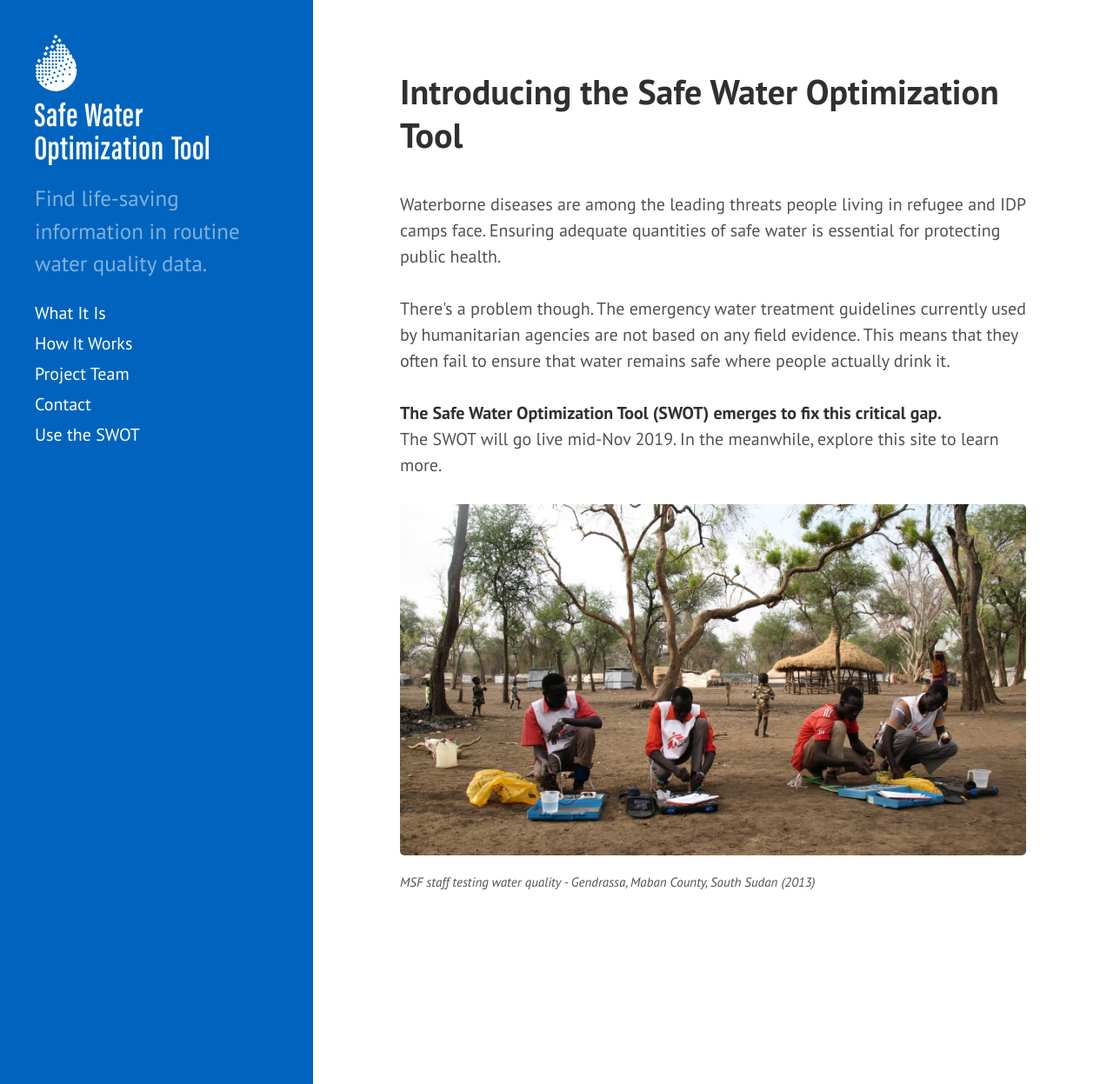
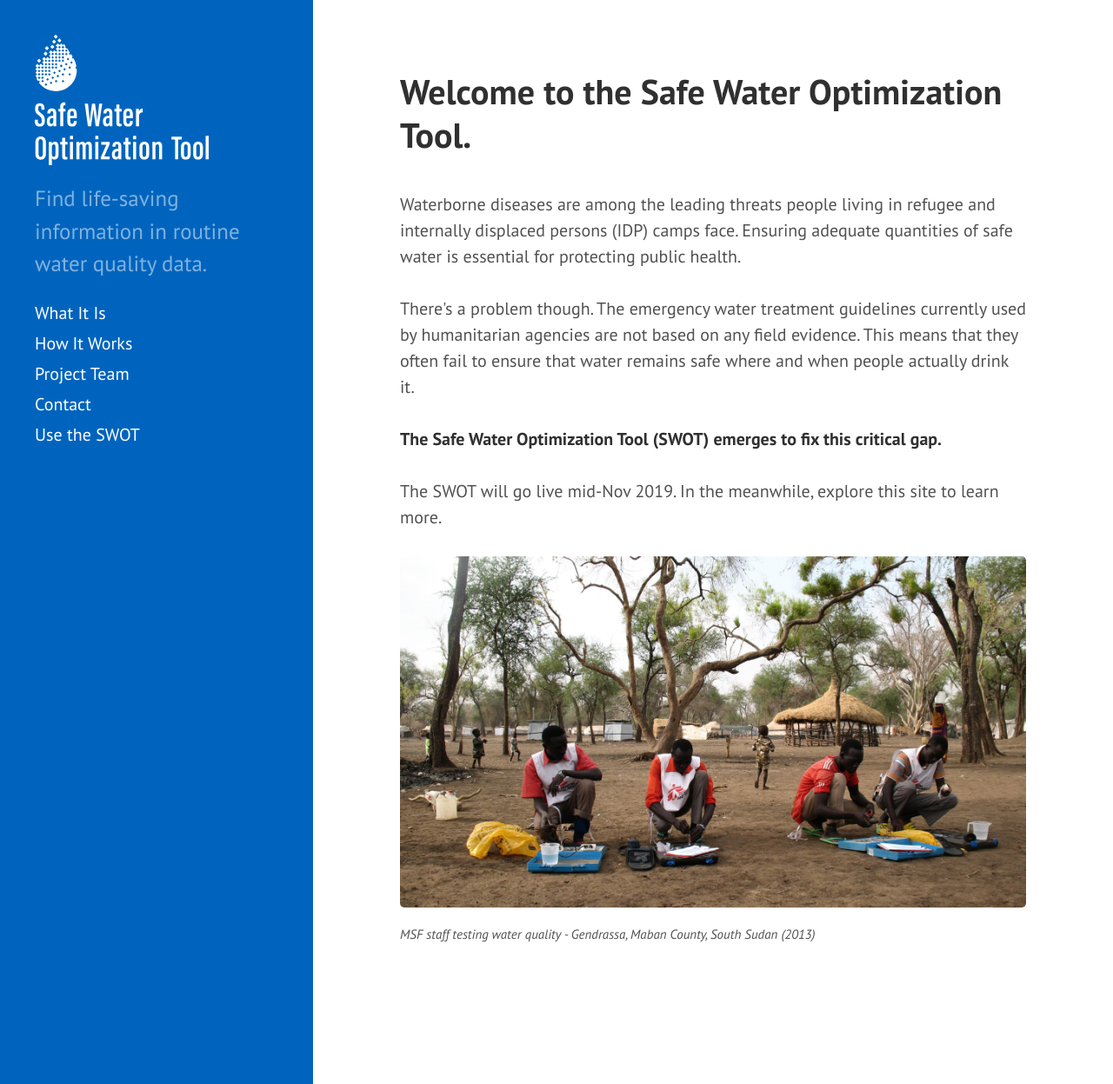
Before and after one commit to safeh2o/swot-infopage, a Jekyll site: the page built from index.html, in a window 1280 px wide and 1247 px high. Shown: the whole window at 87% size. Built offline with Jekyll 4.4.1, drawn with Linux system fonts in a browser that asks for light colours; Markdown is read by kramdown in place of the engine named in the settings; the list of posts is cut into pages by our own code.

Commit message:
Update index.html

```diff
--- a/index.html
+++ b/index.html
@@ -1,14 +1,15 @@
 ---
 layout: page
-title: Introducing the Safe Water Optimization Tool
+title: Welcome to the Safe Water Optimization Tool.
 ---
 <br>
-Waterborne diseases are among the leading threats people living in refugee and IDP camps face. Ensuring adequate quantities of safe water is essential for protecting public health.<br>
+Waterborne diseases are among the leading threats people living in refugee and internally displaced persons (IDP) camps face. Ensuring adequate quantities of safe water is essential for protecting public health.<br>
 <br>
-There's a problem though. The emergency water treatment guidelines currently used by humanitarian agencies are not based on any field evidence. This means that they often fail to ensure that water remains safe where people actually drink it.</br>
+There's a problem though. The emergency water treatment guidelines currently used by humanitarian agencies are not based on any field evidence. This means that they often fail to ensure that water remains safe where and when people actually drink it.</br>
 <br>
 <strong>The Safe Water Optimization Tool (SWOT) emerges to fix this critical gap.</strong> <br>
-The SWOT will go live mid-Nov 2019. In the meanwhile, explore this site to learn more.</strong><br>
+
+<br> The SWOT will go live mid-Nov 2019. In the meanwhile, explore this site to learn more.</strong><br>
 <br>
 <div>  <img src="{{ site.baseurl }}/public/images/SWOTpic1_990.jpg" alt="MSF staff test water quality">
   <em><p style="font-size:75%">MSF staff testing water quality - Gendrassa, Maban County, South Sudan (2013) </em>
```
